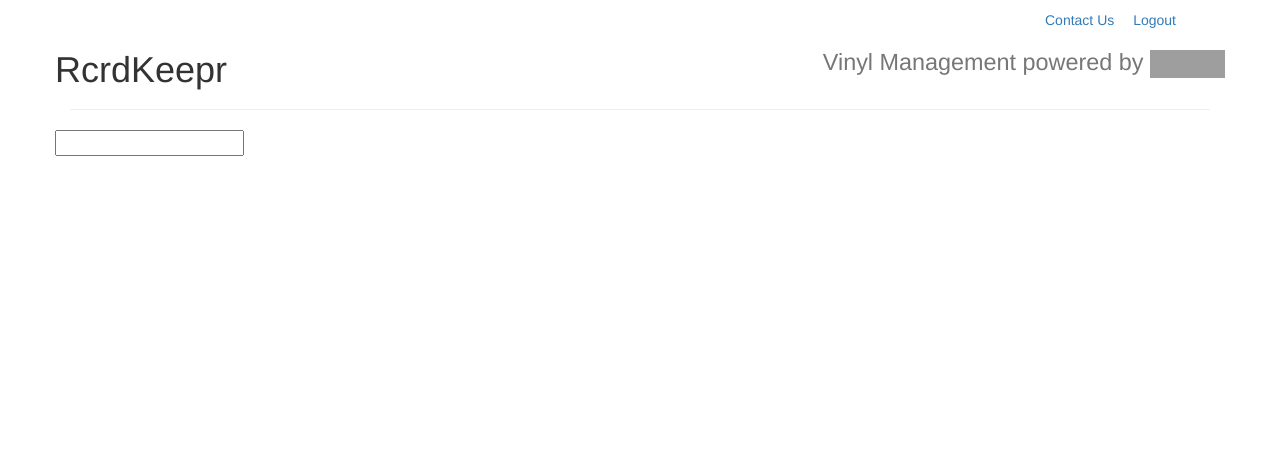
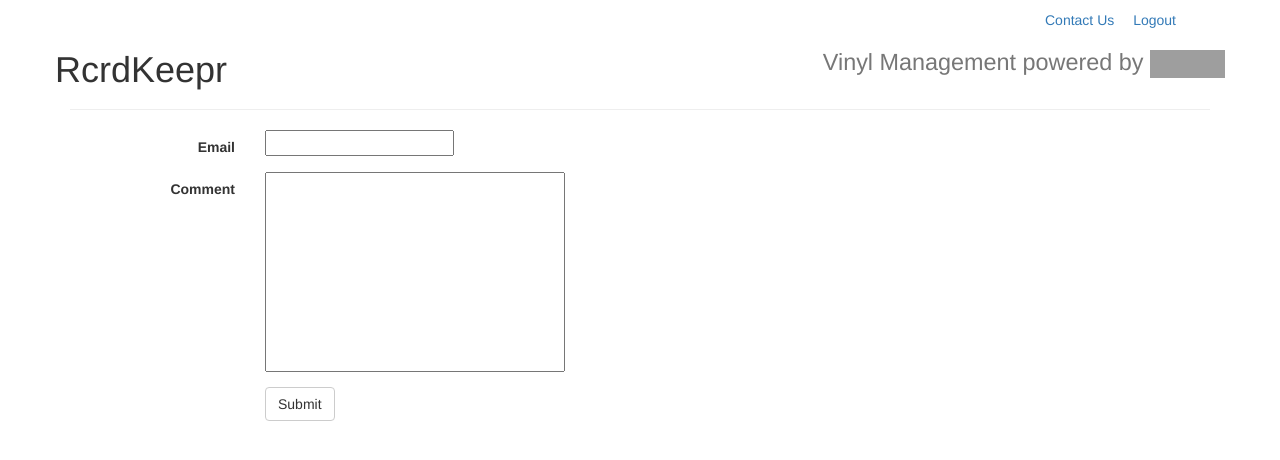
Before and after one commit to justinrsmith/RcrdKeeper, a Flask app: page /contact in a window 1280 px wide. Shown: the top 460 px of the page. Run offline with Flask 2, Linux system fonts and the light colour scheme; parts of the project's set-up code (start-up, migrations or seed data) failed here and were passed over; some libraries are stand-ins or nearby versions; grey boxes are pictures that could not be loaded.

Commit message:
register logged in, no case sensitvity, delete on insert, new message type for new records

```diff
--- a/rcrdkeepr/static/rcrd-styles.css
+++ b/rcrdkeepr/static/rcrd-styles.css
@@ -64,3 +64,20 @@
 #logout {
     padding-left: 15px;
 }
+
+#comment {
+    height: 200px;
+    width: 300px;
+}
+
+#notification {
+  display: none;
+  width: 300px;
+  position: fixed;
+  bottom: 0;
+  z-index: 500;
+  background: #f5f5f5;
+  border: 3px solid #80b7ed;
+  padding: 10px;
+  margin-left: 10px;
+}
--- a/rcrdkeepr/templates/base.html
+++ b/rcrdkeepr/templates/base.html
@@ -20,10 +20,6 @@
         </div>
         <div class="row">
             <h1>RcrdKeepr <small class ="mgmt">Vinyl Management powered by <img width="75" height="28" src='http://developer.rdio.com/files/RdioBlueLogo.png'></img></small></h1>
-
-        		<!--<ul class="nav nav-pills">
-        		  <li id="logout"><a href="/logout">Logout</a></li>
-        		</ul>-->
         </div>
     </div>
     <body>
@@ -33,6 +29,11 @@
     </body>
 </div>
 
+<div class="record_added" id="notification">
+        <h3>Record Add</h3>
+        <p><marking class="data"></marking> has been successfully added to RcrdKeepr.</p>
+    </div>
+
 <script>
 
 {% include 'rcrdkeepr-js.js' %}
--- a/rcrdkeepr/templates/contact.html
+++ b/rcrdkeepr/templates/contact.html
@@ -2,7 +2,21 @@
 	{% block content %}
 		<form class="form-horizontal">
 			<div class="form-group">
-				<input type="text" id="email" name="email">
+			    <label for="email" class="col-md-2 control-label">Email</label>
+				<div class="col-md-4">
+					<input type="text" id="email" name="email">
+				</div>
 			</div>
+			<div class="form-group">
+			    <label for="email" class="col-md-2 control-label">Comment</label>
+				<div class="col-md-4">
+					<input type="textarea" id="comment" name="comment">
+				</div>
+			</div>
+			<div class="form-group">
+			    <div class="col-sm-offset-2 col-sm-10">
+			      <button type="submit" id="contact_sub" class="btn btn-default">Submit</button>
+			    </div>
+			  </div>
 		</form>
 	{% endblock %}
--- a/rcrdkeepr/templates/new_record.html
+++ b/rcrdkeepr/templates/new_record.html
@@ -1,4 +1,9 @@
 <div class="album col-md-3">
+	<div class="delete_wrap" id="{{ s['id'] }}">
+	    <a href="#" class="delete">
+	        <span id="delete_logo" class="glyphicon glyphicon-remove"></span>
+	    </a>
+	</div>
     <img class="get_details {{ s['id'] }}" id="{{ s['id'] }}" src="{{ s['album art'] }}" width="200" height="200"></img>
                 <a data-toggle="modal" href="#editModal{{ s['id'] }}">
                 <span class="glyphicon glyphicon-pencil"></span>
--- a/rcrdkeepr/templates/rcrdkeepr-js.js
+++ b/rcrdkeepr/templates/rcrdkeepr-js.js
@@ -1,13 +1,13 @@
 $('.sub').click(function(e){
     e.preventDefault()
-    console.log('hi')
+    var artist = $(this).parents('div.record_input').find('#artist').val()
+    var album = $(this).parents('div.record_input').find('#album').val()
+
     $('.new_record').ajaxSubmit({
         success: function(r){
-            console.log(r)
             $('.albums').append(r)
-            $('.messages').empty()
-            $('.messages').addClass('alert alert-success alert-dismissable')
-            $('.messages').append('<button type="button" class="close" data-dismiss="alert" aria-hidden="true">&times;</button>Record Successfully Added')
+            $('.data').append(artist + ' - ' + album)
+            $('.record_added').fadeIn('slow').delay(3000).fadeOut('slow')
         },
         error: function(e){
             console.log(e)
@@ -37,7 +37,7 @@ $('.save_edit').click(function(e){
     })
 })
 
-$('.delete').click(function(){
+$(document).on('click' ,'.delete', function(){
     var conf = confirm('Are you sure you want to delete?')
     if (conf == true){
         var record_id = $(this).parents('div:first').attr('id')
--- a/rcrdkeepr/views.py
+++ b/rcrdkeepr/views.py
@@ -67,6 +67,8 @@ def register():
         if user_exist:
             error = "Account with this email already exist. \
             Click 'forgot password' to recover your account."
+
+            return render_template('login.html', error=error)
         else:
             hash_pw = generate_password_hash(request.form['register_password'])
 
@@ -75,13 +77,17 @@ def register():
                           'birthdate': request.form['birthdate'],
                           'key': None}).run(g.rdb_conn)
 
-            email_message = "Thank you for registering with RcrdKeepr."
+            email_message = 'Thank you for registering with RcrdKeepr.'
+
+            session['user'] = response['generated_keys'][0]
+
+            succ = 'Account successfully created. You are now logged in.'
 
             if response['inserted'] == 1:
                 emails.send_email('RcrdKeepr Registration Confirmation','flasktesting33@gmail.com',
                                     request.form['email'], email_message)
 
-        return render_template('login.html', error=error)
+        return render_template('home.html', succ=succ)
 
 
 @app.route('/', methods=['GET', 'POST'])
@@ -287,8 +293,7 @@ def query(form, query_type):
 
     if album_info['result']['number_results'] != 0:
         for x in album_info['result']['results']:
-
-            if x['artist'] == form['artist']:
+            if x['artist'].upper() == form['artist'].upper():
                 album_art = x['icon']
                 release_date = x['releaseDate']
                 duration = x['duration']
```
Also changed, not shown: rcrdkeepr/templates/home.html (+9 -1 lines).
